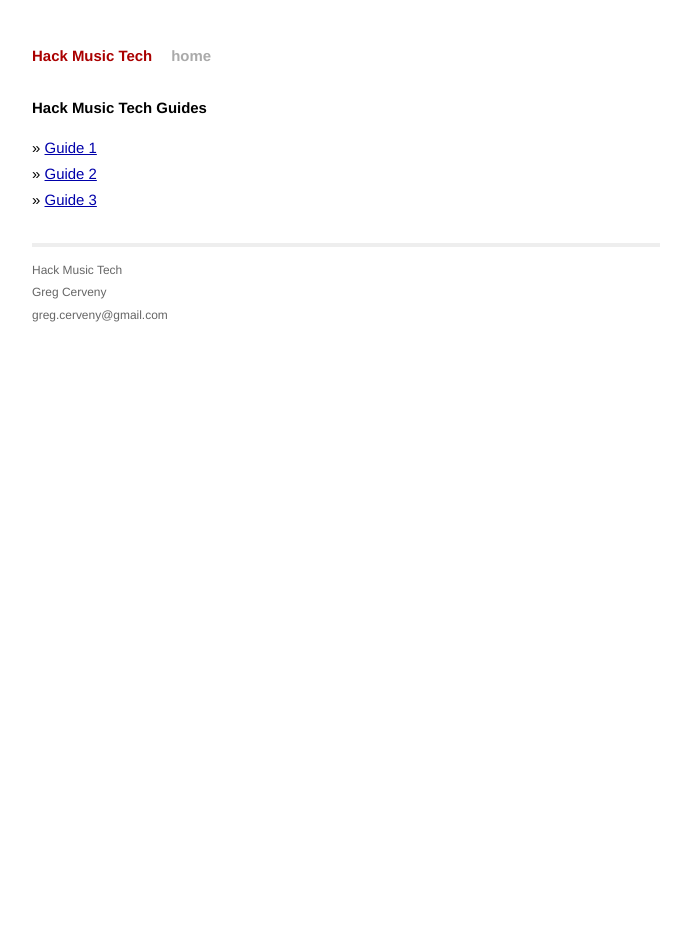
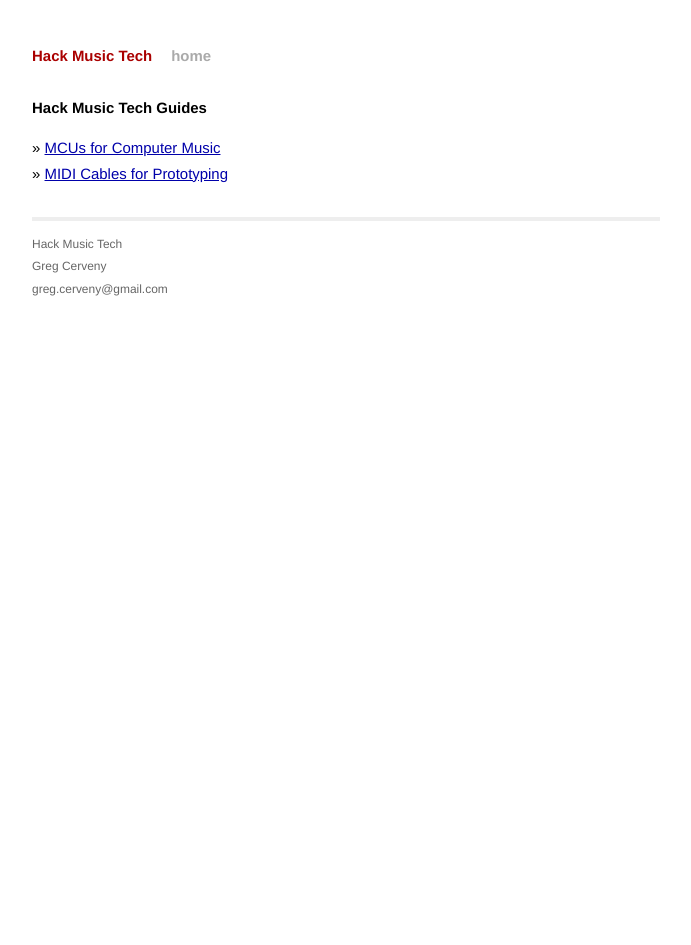
Before and after one commit to HackMusicTech/guides, a Jekyll site: the page built from index.html, in a window 1280 px wide. Shown: the whole page, without its empty margins (294-985 px from the left). Built offline with Jekyll 4.4.1, drawn with Linux system fonts in a browser that asks for light colours.

Commit message:
adding links to guides to index page

```diff
--- a/index.html
+++ b/index.html
@@ -6,8 +6,7 @@ title: Hack Music Tech Guides
 <div id="home">
   <h1>Hack Music Tech Guides</h1>
   <ul class="posts">
-      <li>&raquo; <a href="#">Guide 1</a></li>
-      <li>&raquo; <a href="#">Guide 2</a></li>
-      <li>&raquo; <a href="#">Guide 3</a></li>
+      <li>&raquo; <a href="MCUs/">MCUs for Computer Music</a></li>
+      <li>&raquo; <a href="MIDI_Cable/">MIDI Cables for Prototyping</a></li>
   </ul>
 </div>
```
